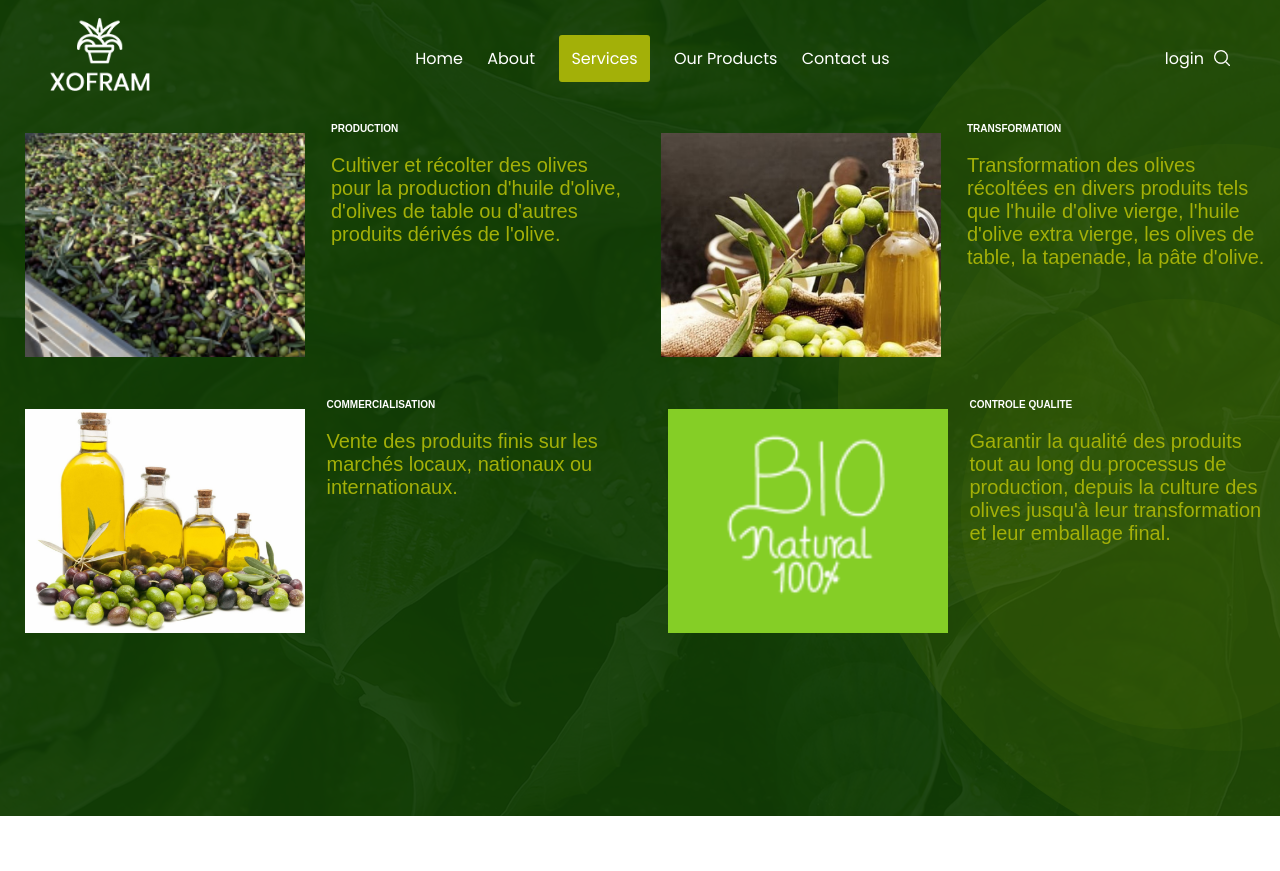
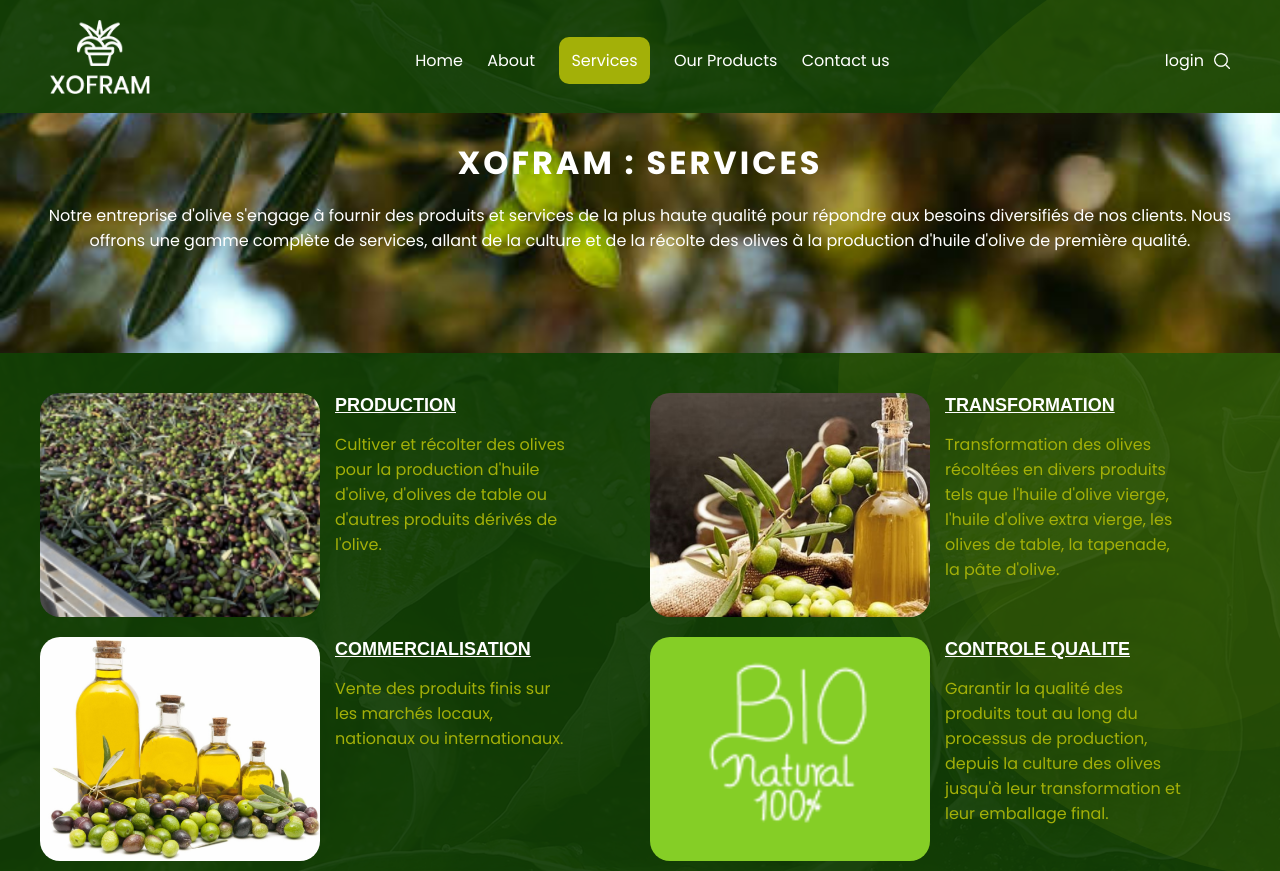
Before and after one commit to hajar200207/OliveWorld_XOFRAM, a plain HTML site: page Services.html in a window 1280 px wide. Before the commit the page ends 816 px from the top, so only its background shows below. Drawn offline with Linux system fonts and the light colour scheme.

Commit message:
second commit

```diff
--- a/Services.html
+++ b/Services.html
@@ -6,7 +6,6 @@
     <meta name="viewport" content="width=device-width, initial-scale=1.0">
     <link rel="stylesheet" href="style.css">
     <title> XOFRAM</title>
-
 </head>
 
 <body>
@@ -17,7 +16,7 @@
         <div class="menu">
             <a href="#">Home</a>
             <a href="#">About</a>
-            <a href="#" style="background-color: #a3b008; padding: 12px;border-radius: 3px;">Services</a>
+            <a href="#" style="background-color: #a3b008; padding: 12px;border-radius: 10px;">Services</a>
             <a href="#">Our Products</a>
             <a href="#">Contact us</a>
         </div>
@@ -27,33 +26,45 @@
         </div>
 
     </header>
+    <div class="title">
+        <h1>XOFRAM : SERVICES</h1>
+        <p>Notre entreprise d'olive s'engage à fournir des produits et services de la plus haute qualité pour répondre aux besoins diversifiés de nos clients. Nous offrons une gamme complète de services, allant de la culture et de la récolte des olives à la production d'huile d'olive de première qualité. </p>
+    </div>
+    <div class="menu">
     <div class="services">
         <div id="service2">
                 <img src="1.png">
+                <div class="s1">
                 <h1>PRODUCTION</h1>
                 <p>Cultiver et récolter des olives pour la production d'huile d'olive, d'olives de table ou d'autres
                     produits dérivés de l'olive.</p>
+                </div>
         </div>
 
             <div id="service2">
                     <img src="3.png" alt="jpg">
+                    <div class="s1">
                     <h1>TRANSFORMATION</h1>
-                    <p>Transformation des olives récoltées en divers produits tels que l'huile d'olive vierge, l'huile
-                        d'olive extra vierge, les olives de table, la tapenade, la pâte d'olive.</p>
+                    <p>Transformation des olives récoltées en divers produits tels que l'huile d'olive vierge, l'huile d'olive extra vierge, les olives de table, la tapenade, la pâte d'olive.</p>
+            </div>
             </div>
         </div>
        <div class="services1">
         <div id="service2">
             <img src="4.png" alt="png">
+            <div class="s1">
             <h1>COMMERCIALISATION</h1>
             <p>Vente des produits finis sur les marchés locaux, nationaux ou internationaux. </p>
+        </div>
         </div>
 
         <div id="service2">
                 <img src="2.png" alt="png">
+                <div class="s1">
                 <h1>CONTROLE QUALITE</h1>
                 <p>Garantir la qualité des produits tout au long du processus de production, depuis la culture des
                     olives jusqu'à leur transformation et leur emballage final.</p>
+        </div>
         </div>
        </div>
     </div>
--- a/style.css
+++ b/style.css
@@ -19,46 +19,71 @@ header {
     padding: 10px 50px;
     text-decoration: none;
     }
+.title{
+    background-image:url("istockphoto-1473304288-612x612.jpg");
+    width: 100%;
+    text-align: center;
+    height: 30%;
+    align-items: center;
+    min-height: 200px;
+    background-size: cover;
+    background-position: center;
+    background-position-x: center;
+    background-position-y: center;
+    padding: 2%;
+}
+.title>p{
+    color:white;
+    font-size: 100%;
+
+}
+.title>h1{
+    margin: 0 0 15px;
+    letter-spacing: 3px;
+    color: #ffffff;
+    text-transform: uppercase;
+}
 .services{
     display: flex;
     flex-direction: row;
-    justify-content: space-around;
     justify-content: left;
     align-items: center;
-    margin: 5px;
+
 }
 .services1{
-    column-count: 2;
+    display: flex;
     flex-direction: row;
-    justify-content: space-around;
-    justify-content: right;
+    justify-content: center;
     align-items: center;
-    margin: 5px;
 }
-
+.s1{
+    width: 50%;
+}
 #service2{
-    column-count: 2;
-
-    padding: 10px;
-    align-items: left;
-    justify-content: center;
+    display: flex;
+    align-items:top;
+    justify-content: space-between;
     text-align: left;
+    width: 100%;
 }
-#service2>h1{
+.s1>h1{
     font-family: sans-serif;
-    font-size: 10px;
+    font-size: 18px;
     color: #FFFFFF;
+    text-decoration: underline;
 }
 #service2 img{
     padding: 10px;
     width: 300px;
-    border-radius: 10px;
+    border-radius: 30px;
 }
-#service2 p{
-    font-family: sans-serif;
-    font-size: medium;
+.menu{
+    margin: 30px;
+}
+.s1 p{
+    justify-content: center;
     color: #a3b008;
-    font-size: 20px;
+    width: 240px;
 }
 
 header .login{
```
Also changed, not shown: istockphoto-1473304288-612x612.jpg (added).
